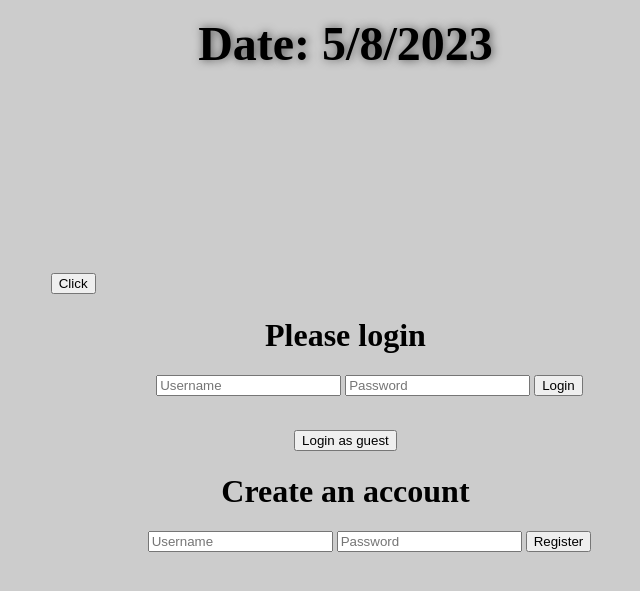
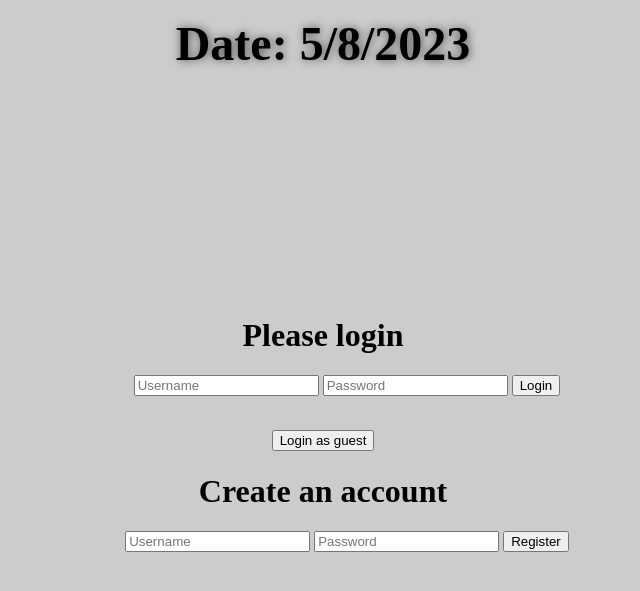
Before and after one commit to JonoByte/book_website, a Flask app: page / in a window 1280 px wide. Shown: the top 591 px of the page, without its empty margins (319-959 px from the left). Run offline with Flask 3, Linux system fonts and the light colour scheme.

Commit message:
removed some things

```diff
--- a/app.py
+++ b/app.py
@@ -121,7 +121,6 @@
 def run_script():
     subprocess.run(["python", "/Users/datahaxx/Documents/jonathan/databas.py"])
     return "script ran"
-# test
 
 @app.route("/register", methods=["GET", "POST"])
 def register():
--- a/templates/login.html
+++ b/templates/login.html
@@ -33,12 +33,7 @@
 text-shadow: rgb(77, 77, 77) 1px 0 10px;
 margin-bottom: 50%;
 }
-.bad-font {
-  font-family: "Comic Sans MS", cursive, sans-serif;
-}
 </style>
-
-<button id="fontChangeButton">Click</button>
 <head>
   <body class="centered-wrapper" bgcolor="CCCCCC">
     <div class="centered-content">
@@ -78,18 +73,4 @@
     </div>
   </body>
 </head>
-<script>
-  function changeFont() {
-    const elements = document.querySelectorAll("b, b *")
-    elements.forEach(elements => {
-      element.classList.toggle.toggle("bad-font");
-    });
-    document.addEventListener("DOMContentLoaded", function () {
-      const button = document.querySelector("#fontChangeButton");
-      if (button) {
-        button.addEventListener("click", changeFont);
-      }
-    });
-  }
-</script>
 </html>
```
